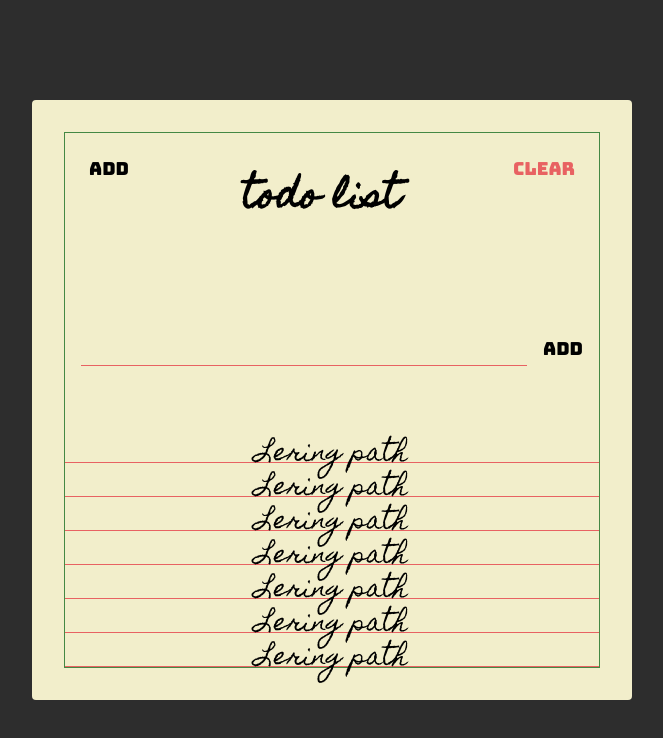
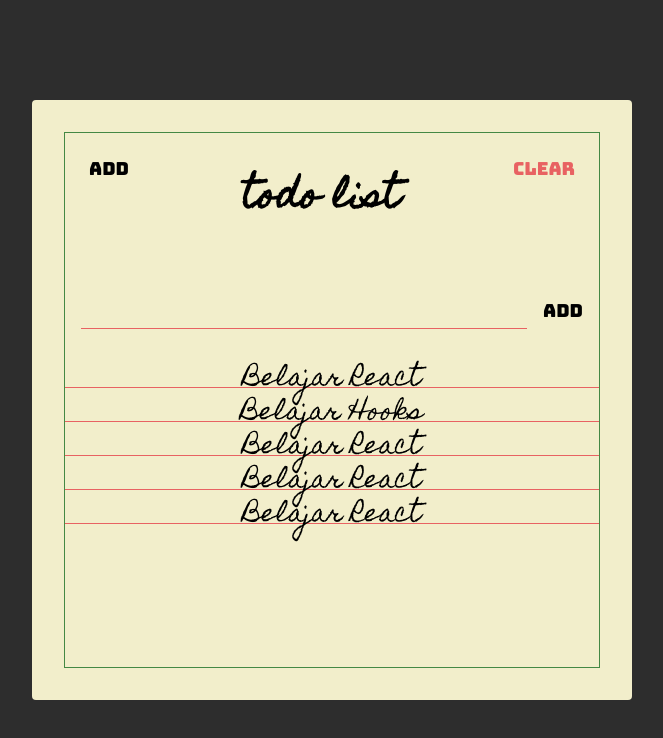
Before and after one commit to hendro19/React-todolist, a React (Create React App) app: page / in a window 1280 px wide. Shown: the top 738 px of the page, without its empty margins (308-971 px from the left). Built offline with nearby package versions, Linux system fonts and the light colour scheme.

Commit message:
Membuat page dan komponen todo

```diff
--- /dev/null
+++ b/src/componets/todo.jsx
@@ -0,0 +1,33 @@
+import React from "react";
+import PropTypes from "prop-types";
+
+const Todo = (props) => {
+  return (
+    <div className="todo">
+      <span className="todo-text">{props.text}</span>
+    </div>
+  );
+};
+
+Todo.PropTypes = {
+  text: PropTypes.string.isRequired
+};
+
+export default Todo;
+
+// import React from "react";
+// import PropTypes from "proptypes";
+
+// const Todo = (props) => {
+//   return (
+//     <div className="todo">
+//       <span className="todo-text">{props.text}</span>
+//     </div>
+//   );
+// };
+
+// Todo.propTypes = {
+//   text: PropTypes.String.isRequired
+// };
+
+// export default Todo;
--- a/src/componets/todos.jsx
+++ b/src/componets/todos.jsx
@@ -1,29 +1,30 @@
 import React from "react";
 
+import Todo from "./todo";
+
 const Todos = () => {
+  const todos = [
+    {
+      text: "Belajar React"
+    },
+    {
+      text: "Belajar Hooks"
+    },
+    {
+      text: "Belajar React"
+    },
+    {
+      text: "Belajar React"
+    },
+    {
+      text: "Belajar React"
+    }
+  ];
   return (
     <section className="todos">
-      <div className="todo">
-        <span className="todo-text">Lering path</span>
-      </div>
-      <div className="todo">
-        <span className="todo-text">Lering path</span>
-      </div>
-      <div className="todo">
-        <span className="todo-text">Lering path</span>
-      </div>
-      <div className="todo">
-        <span className="todo-text">Lering path</span>
-      </div>
-      <div className="todo">
-        <span className="todo-text">Lering path</span>
-      </div>
-      <div className="todo">
-        <span className="todo-text">Lering path</span>
-      </div>
-      <div className="todo">
-        <span className="todo-text">Lering path</span>
-      </div>
+      {todos.map((todo) => {
+        return <Todo text={todo.text} />;
+      })}
     </section>
   );
 };
--- a/src/styles.css
+++ b/src/styles.css
@@ -119,19 +119,22 @@
 .todos {
   display: flex;
   flex-direction: column;
+  min-height: 500px;
 }
 
 .todo {
-  position: relativ;
+  position: relative;
   flex: 1 0 auto;
   text-align: center;
-  min-height: 34px;
+  max-height: 34px;
   font-family: "Homemade Apple", sans-serif;
   font-size: 24px;
   border-bottom: 1px solid var(--main-red-color);
 }
 
 .todo-text {
+  width:100%;
+  height:50px;
   position: absolute;
   left: 50%;
   transform: translate(-50%);
```
